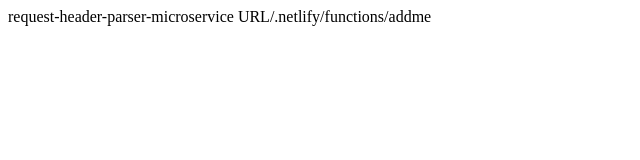
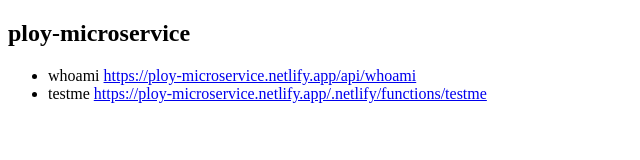
Before and after one commit to ploy-destroyer/ploy-microservice, a website: page public/index.html in a window 1280 px wide. Shown: the whole page, without its empty margins (0-640 px from the left). Drawn offline with Linux system fonts and the light colour scheme.

Commit message:
update whoami

```diff
--- a/package.json
+++ b/package.json
@@ -1,5 +1,5 @@
 {
-  "name": "request-header-parser-microservice",
+  "name": "ploy-microservice",
   "version": "1.0.0",
   "main": "index.js",
   "repository": "git@github.com:ploy-destroyer/request-header-parser-microservice.git",
--- a/public/index.html
+++ b/public/index.html
@@ -4,11 +4,20 @@
     <meta charset="UTF-8">
     <meta http-equiv="X-UA-Compatible" content="IE=edge">
     <meta name="viewport" content="width=device-width, initial-scale=1.0">
-    <title>request-header-parser-microservice</title>
+    <title>ploy-microservice</title>
 </head>
 <body>
-    request-header-parser-microservice
+    <h2>
+        ploy-microservice
+    </h2>
 
-    URL/.netlify/functions/addme
+    <ul>
+        <li>
+            whoami <a href='https://ploy-microservice.netlify.app/api/whoami'>https://ploy-microservice.netlify.app/api/whoami</a>
+        </li>
+        <li>
+            testme <a href='https://ploy-microservice.netlify.app/.netlify/functions/testme'>https://ploy-microservice.netlify.app/.netlify/functions/testme</a>
+        </li>
+    </ul>
 </body>
 </html>
```
Also changed, not shown: functions/whoami.js (+7 -1 lines), README.md.
